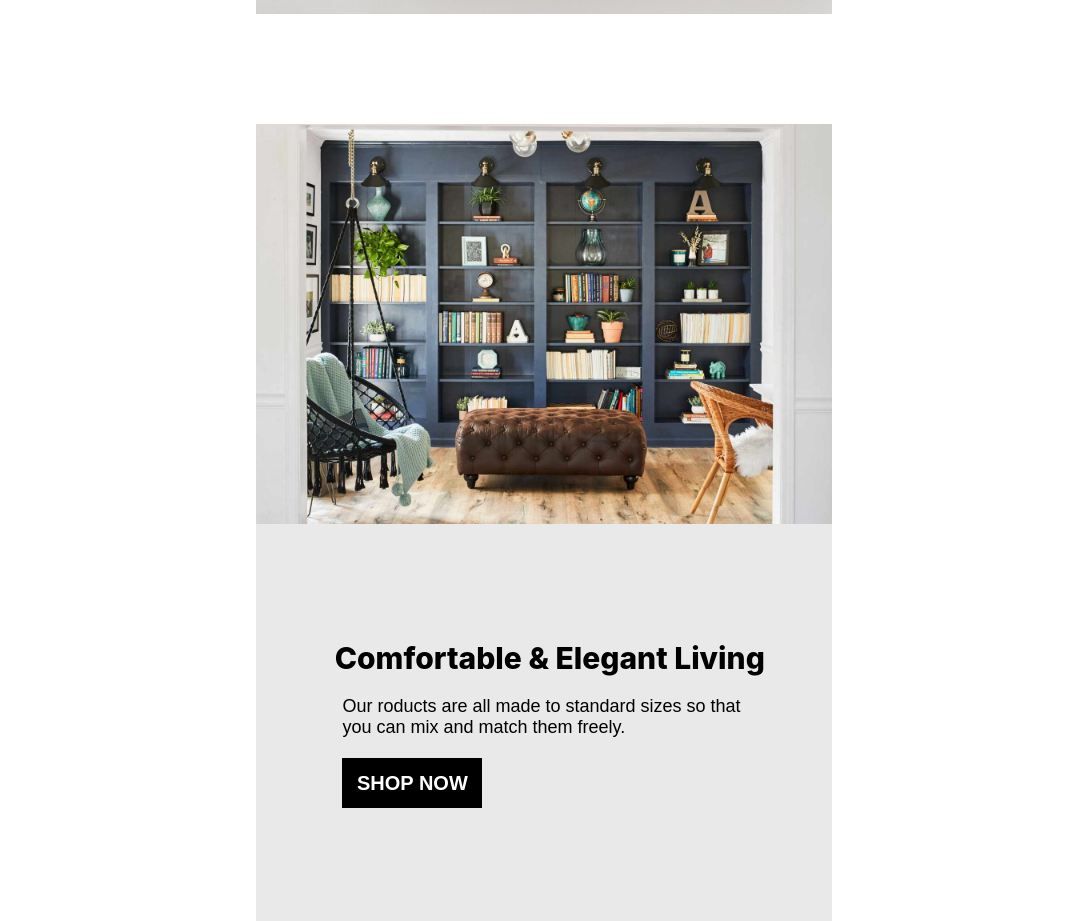
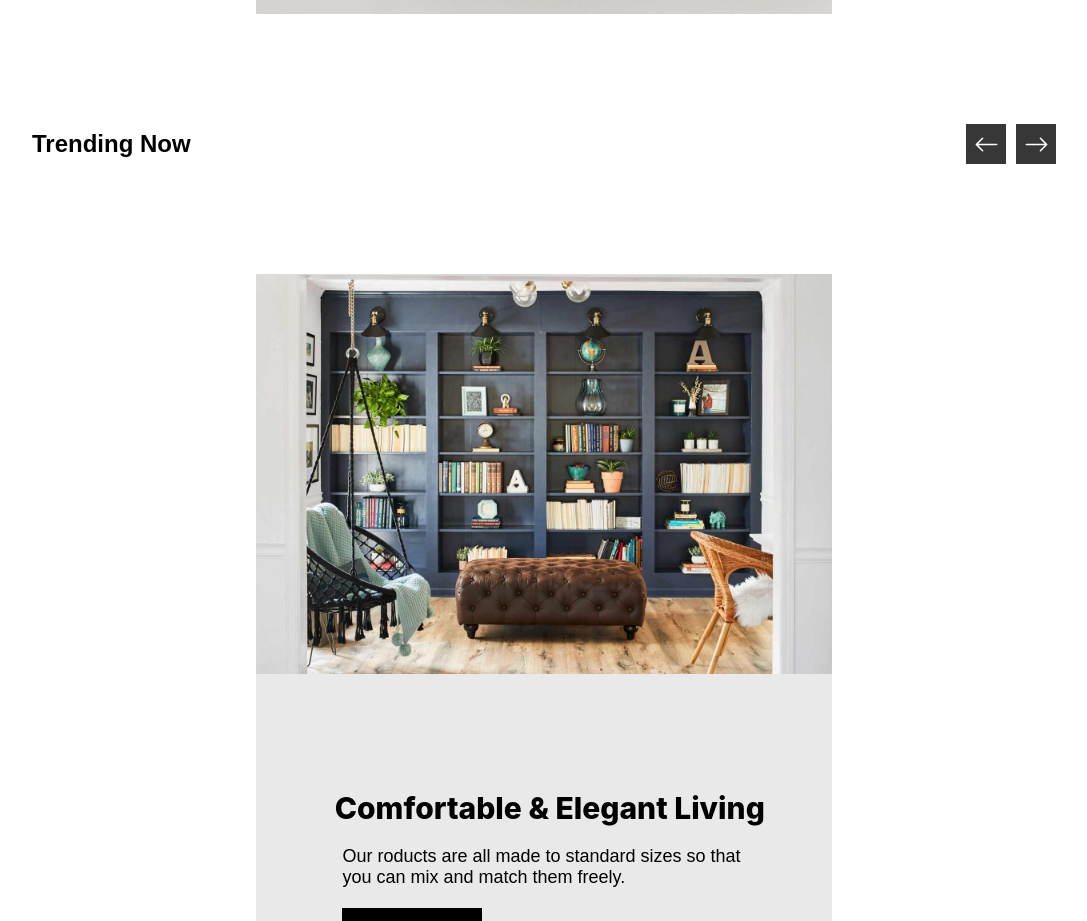
Before and after one commit to DanielRamsgard/e-commerce-frontend, a React (Create React App) app: page / in a window 1280 px wide. Shown: the part 2460-3381 px from the top of the page, without its empty margins (96-1183 px from the left). Built offline with nearby package versions, Linux system fonts and the light colour scheme; a web font is replaced by a local one.

Commit message:
trending

```diff
--- a/src/App.css
+++ b/src/App.css
@@ -14,6 +14,7 @@
     --grey-wallpaper: rgba(233, 233, 233, 255);
     --newsletter: rgba(25, 25, 25, 255);
     --hover: rgb(230,230,230);
+    --button-box: rgba(55, 55, 55, 255);
 }
 
 .nav-bar-small {
@@ -176,7 +177,7 @@
     z-index: 1;
 }
 
-.shop-now, .header, .nav-text, .proud, .anek-malayalam-font {
+.trend-text, .shop-now, .header, .nav-text, .proud, .anek-malayalam-font {
     font-family: "Anek Malayalam", sans-serif;
     font-optical-sizing: auto;
     font-weight: 700;
@@ -607,3 +608,48 @@ input {
     justify-content: flex-start;
     align-items: center;
 }
+
+.trend-container {
+    width: 100%;
+    display: flex;
+    align-items: center;
+    justify-content: center;
+    flex-wrap: wrap;
+}
+
+.trend {
+    width: 80%;
+    display: flex;
+    align-items: center;
+    justify-content: space-between;
+    flex-wrap: nowrap;
+    row-gap: 20px;
+}
+
+.trend-text {
+    font-size: 24px;
+}
+
+.trend-buttons-container {
+    display: flex;
+    column-gap: 10px;
+    flex-wrap: nowrap;
+
+}
+
+.button-box {
+    cursor: pointer;
+    color:white;
+    display: flex;
+    align-items: center;
+    justify-content: center;
+    flex-wrap: nowrap;
+    width: 40px;
+    height: 40px;
+    background-color: var(--button-box);
+    transition: .3s background-color ease;
+}
+
+.button-box:hover {
+    background-color: black;
+}
--- /dev/null
+++ b/src/components/Carousel.js
@@ -0,0 +1,30 @@
+import React from 'react';
+
+const Carousel = (props) => {
+    return (
+        <>
+            <div className="trend-container">
+                <div className="trend">
+                    <div className="trend-text">
+                        {props.widthPhone ? "Trending" : "Trending Now" }
+                    </div>
+                    <div className="trend-buttons-container">
+                        <div className="button-box">
+                            <svg xmlns="http://www.w3.org/2000/svg" width="25" height="25" fill="currentColor" class="bi bi-arrow-left" viewBox="0 0 16 16">
+                                <path fill-rule="evenodd" d="M15 8a.5.5 0 0 0-.5-.5H2.707l3.147-3.146a.5.5 0 1 0-.708-.708l-4 4a.5.5 0 0 0 0 .708l4 4a.5.5 0 0 0 .708-.708L2.707 8.5H14.5A.5.5 0 0 0 15 8"/>
+                            </svg>
+                        </div>
+                        <div className="button-box">
+                            <svg xmlns="http://www.w3.org/2000/svg" width="25" height="25" fill="currentColor" class="bi bi-arrow-right" viewBox="0 0 16 16">
+                                <path fill-rule="evenodd" d="M1 8a.5.5 0 0 1 .5-.5h11.793l-3.147-3.146a.5.5 0 0 1 .708-.708l4 4a.5.5 0 0 1 0 .708l-4 4a.5.5 0 0 1-.708-.708L13.293 8.5H1.5A.5.5 0 0 1 1 8"/>
+                            </svg>
+                        </div>
+                    </div>
+                </div>
+
+            </div>
+        </>
+    );
+}
+
+export default Carousel;
--- a/src/components/Home.js
+++ b/src/components/Home.js
@@ -9,6 +9,7 @@ import BigCallToAction from './BigCallToAction';
 import SmallCallToAction from './SmallCallToAction';
 import Newsletter from './Newsletter';
 import BottomHeader from './BottomHeader';
+import Carousel from './Carousel';
 
 const Home = (props) => {
     props.updatePrevPage("/");
@@ -57,6 +58,8 @@ const Home = (props) => {
                     <div className="spacer"></div>
                     {widthBoolCallToAction ? <SmallCallToAction text={"Creative, harmonious living"} /> : <BigCallToAction text={"Creative, harmonious living"} img="/static/media/wallpaper.jpeg" bool={true}/>}
                     <div className="spacer"></div>
+                    <Carousel widthPhone={widthPhone}/>
+                    <div className="spacer"></div>
                     {widthBoolCallToAction ? <SmallCallToAction text={"Comfortable & Elegant Living"} /> : <BigCallToAction text={"Comfortable & Elegant Living"} img="/static/media/wallpaper1.jpeg" bool={false}/>}
                     <div className="spacer"></div>
                     <Newsletter />
```
